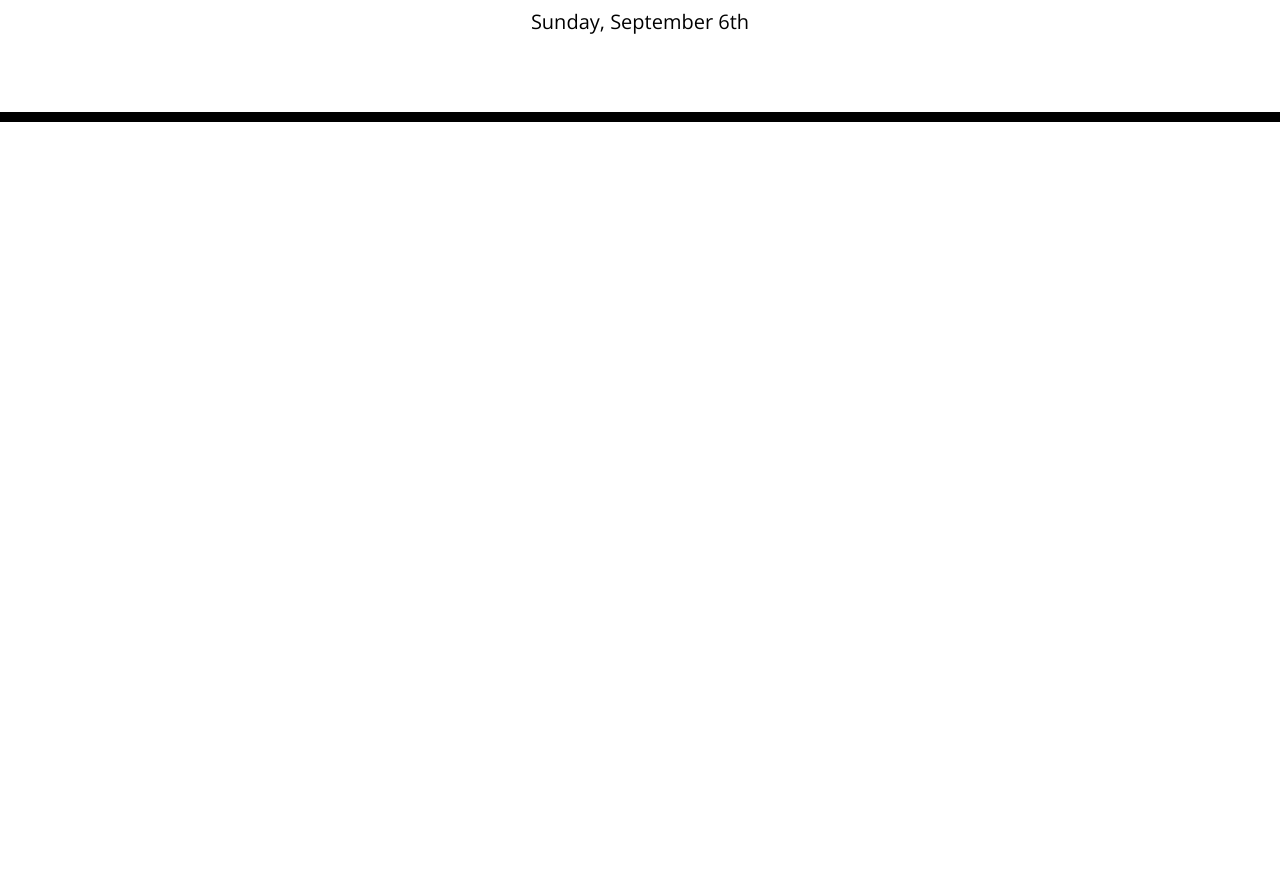
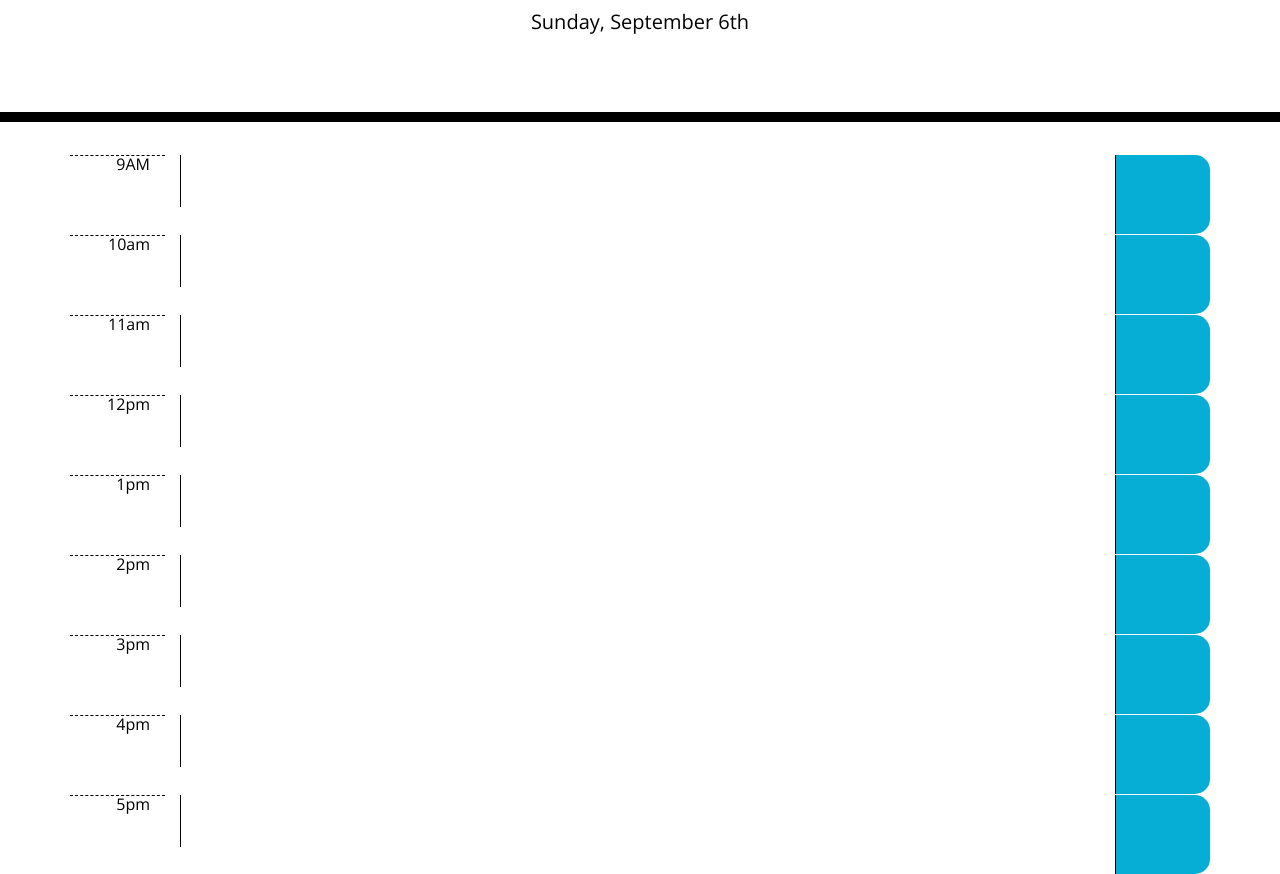
Before and after one commit to mslnance/mslnance.github.io-super-disco, a plain HTML site: page index.html in a window 1280 px wide. Shown: the part 182-1056 px from the top of the page. Before the commit the page ends 800 px from the top, so only its background shows below. Drawn offline with nearby package versions, Linux system fonts and the light colour scheme.

Commit message:
added ability to enter an event

```diff
--- a/assets/css/style.css
+++ b/assets/css/style.css
@@ -11,6 +11,7 @@ textarea{
   color: #000000;
   border-left: 1px solid black;
   padding: 10px;
+  width: 100%;
 }
 
 .jumbotron {
@@ -23,23 +24,28 @@ textarea{
 
 .description{
   white-space: pre-wrap;
+
 }
 
 .time-block{
   text-align: center;
   border-radius: 15px;
+
 }
 
 .row {
-  white-space: pre-wrap;
+  //white-space: pre-wrap;
   height: 80px;
-  border-top: 1px solid white;;
+  border-top: 1px solid white;
+
 }
 
 .hour {
   background-color: #ffffff;
   color: #000000;
   border-top: 1px dashed #000000;
+  text-align:right;
+
 }
 
 .past {
--- a/assets/js/script.js
+++ b/assets/js/script.js
@@ -1,2 +1,7 @@
+//display Current Day
 var today=moment().format("dddd, MMMM Do");
 document.getElementById("currentDay").innerHTML=today;
+
+var createTask = function(taskText) {
+
+}
--- a/index.html
+++ b/index.html
@@ -28,8 +28,80 @@
       <p class="lead">A simple calendar app for scheduling your work day</p>
       <p id="currentDay" class="lead"></p>
     </header>
-    <div class="container">
-      <!-- Timeblocks go here -->
+    <div class="container time-block">
+      <div class="row">
+        <div class="col-1 hour">9AM</div>
+        <div class="col-10 ">
+          <textarea id="event" name="event-name" class="overflow-hidden" >
+          </textarea>
+        </div>
+        <div class="col-1 saveBtn"></div>
+      </div>
+      <div class="row">
+        <div class="col-1 hour">10am</div>
+        <div class="col-10 ">
+          <textarea id="event" name="event-name" class="overflow-hidden" >
+          </textarea>
+        </div>
+        <div class="col-1 saveBtn"></div>
+      </div>
+      <div class="row">
+        <div class="col-1 hour">11am</div>
+        <div class="col-10 ">
+          <textarea id="event" name="event-name" class="overflow-hidden" >
+          </textarea>
+        </div>
+        <div class="col-1 saveBtn"></div>
+      </div>
+      <div class="row">
+        <div class="col-1 hour">12pm</div>
+        <div class="col-10 ">
+          <textarea id="event" name="event-name" class="overflow-hidden" >
+          </textarea>
+        </div>
+        <div class="col-1 saveBtn"></div>
+      </div>
+      <div class="row">
+        <div class="col-1 hour">1pm</div>
+        <div class="col-10 ">
+          <textarea id="event" name="event-name" class="overflow-hidden" >
+          </textarea>
+        </div>
+        <div class="col-1 saveBtn"></div>
+      </div>
+      <div class="row">
+        <div class="col-1 hour">2pm</div>
+        <div class="col-10 ">
+          <textarea id="event" name="event-name" class="overflow-hidden" >
+          </textarea>
+        </div>
+        <div class="col-1 saveBtn"></div>
+      </div>
+      <div class="row">
+        <div class="col-1 hour">3pm</div>
+        <div class="col-10 ">
+          <textarea id="event" name="event-name" class="overflow-hidden" >
+          </textarea>
+        </div>
+        <div class="col-1 saveBtn"></div>
+      </div>
+      <div class="row">
+        <div class="col-1 hour">4pm</div>
+        <div class="col-10 ">
+          <textarea id="event" name="event-name" class="overflow-hidden" >
+          </textarea>
+        </div>
+        <div class="col-1 saveBtn"></div>
+      </div>
+      <div class="row">
+        <div class="col-1 hour">5pm</div>
+        <div class="col-10 ">
+          <textarea id="event" name="event-name" class="overflow-hidden" >
+          </textarea>
+        </div>
+        <div class="col-1 saveBtn"></div>
+      </div>
+
     </div>
 
     <script src="https://code.jquery.com/jquery-3.4.1.min.js"></script>
```
